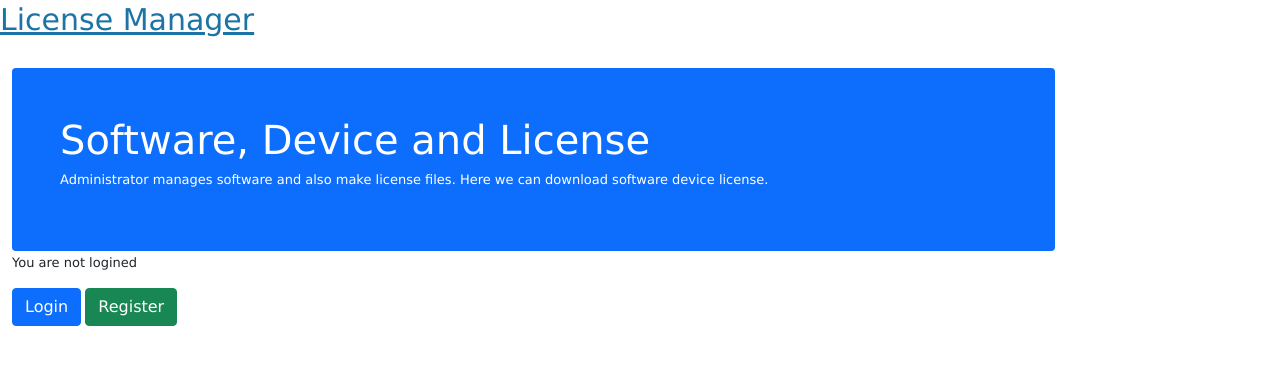
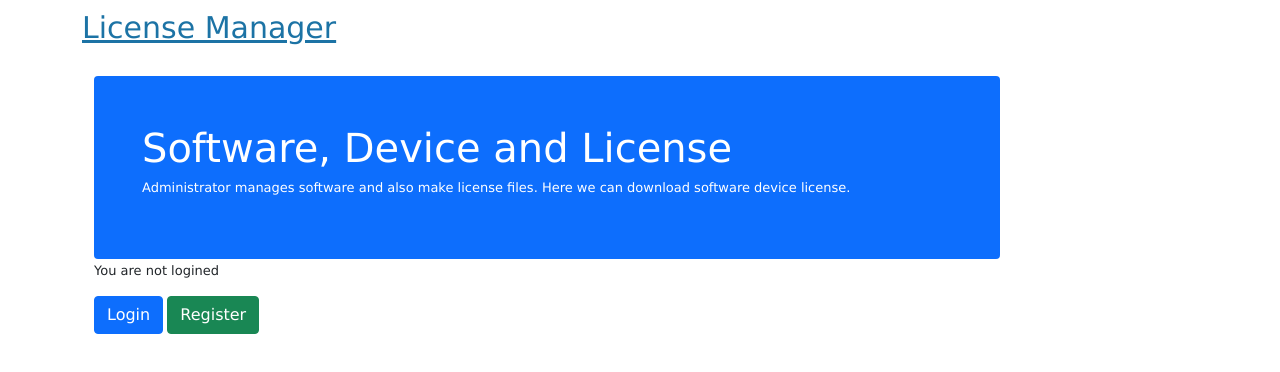
Before and after one commit to abhinovpankaj/license_manager, a website: page license_manager-master/web-ui/index.html in a window 1280 px wide. Drawn offline with nearby package versions, Linux system fonts and the light colour scheme; some packages are replaced by stand-ins of ours; a script that the page names is missing.

Commit message:
interface_fix

```diff
--- a/license_manager-master/web-ui/index.html
+++ b/license_manager-master/web-ui/index.html
@@ -12,7 +12,7 @@
     <link type="image/x-icon" rel="shortcut icon" href="/web-ui/css/favicon.ico">
     <link rel="icon" href="/web-ui/css/favicon.ico" type="image/x-icon">
 </head>
-<body>
+<body class="container mt-2">
 <div class="page-header">
     <div class="col-xs-12 col-sm-12 col-md-10 col-lg-10 col-md-offset-1 col-lg-offset-1">
         <h2><a ng-href="#/software">License Manager</a></h2>
```
